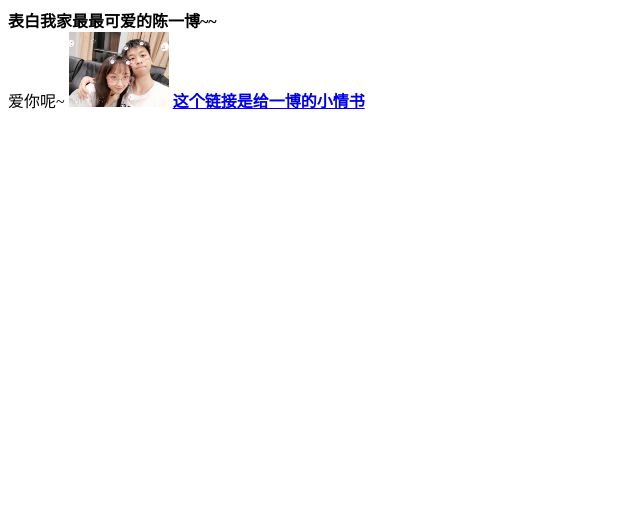
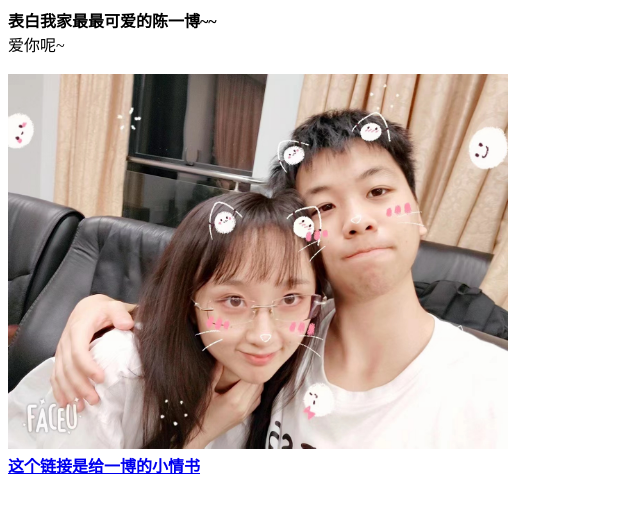
Before and after one commit to DarlingYibo/darlingyibo.github.io, a plain HTML site: page index.html in a window 1280 px wide. Shown: the whole page, without its empty margins (0-640 px from the left). Drawn offline with Linux system fonts and the light colour scheme.

Commit message:
Update index.html

```diff
--- a/index.html
+++ b/index.html
@@ -10,7 +10,10 @@
         <b>表白我家最最可爱的陈一博~~</b>
         <br>
         爱你呢~
-        <img src="./yiboandxm.jpg" alt="甜腻腻的爱情~" title="甜腻腻呢" width="100">
+        <br>
+        <br>
+        <img src="./yiboandxm.jpg" alt="甜腻腻的爱情~" title="甜腻腻呢" width="500">
+        <br>
         <a href="./qingshu.html"> <b>这个链接是给一博的小情书</b> </a>
     </body>
 </html>
```
